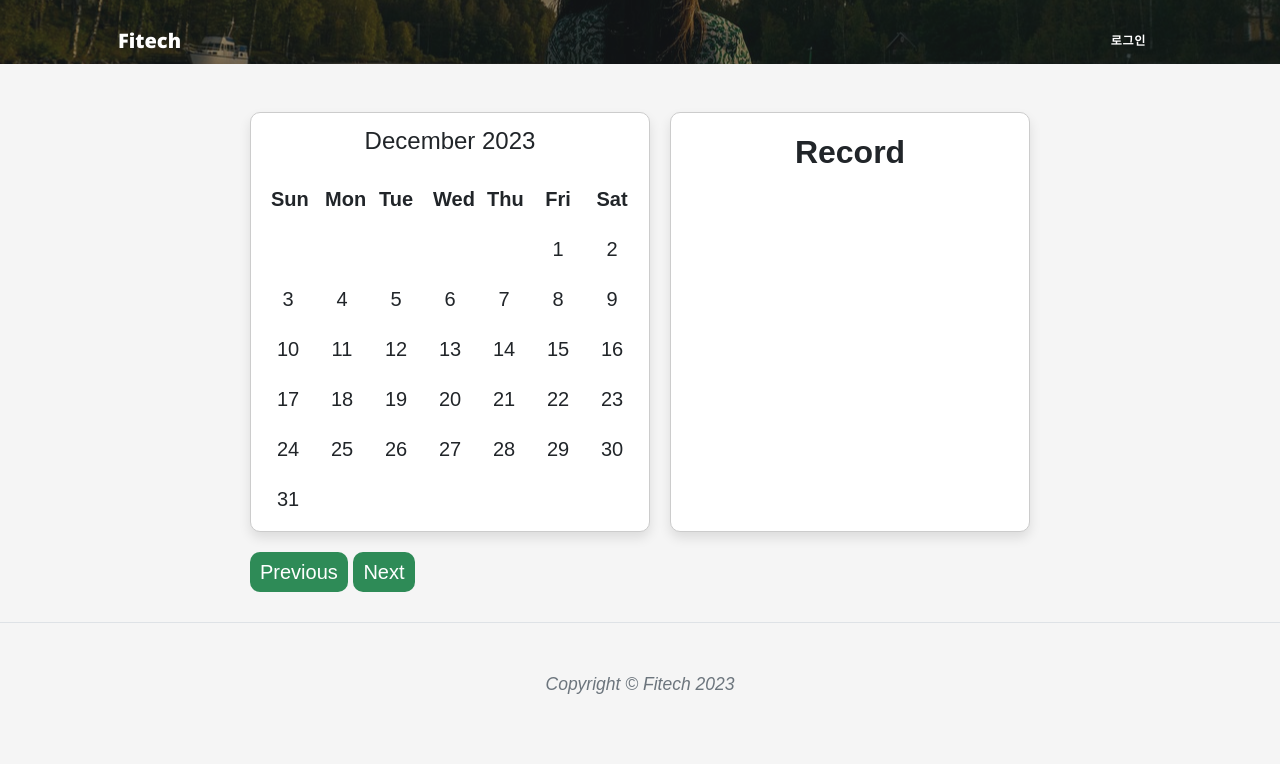
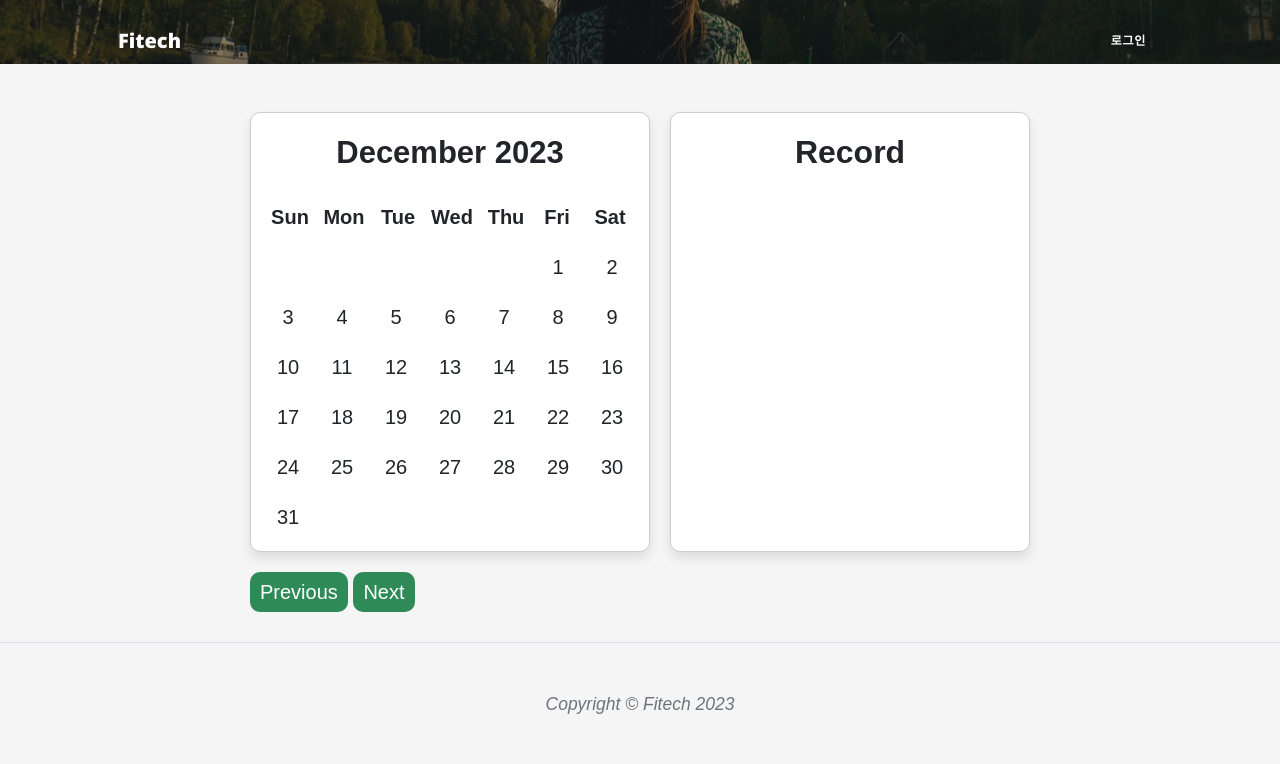
Before and after one commit to yeong1225/fitech, a Python web app: template flask/templates/calendar.html in a window 1280 px wide. Shown: the top 764 px of the page. Run offline with Jinja, Linux system fonts and the light colour scheme; the template is opened without the code that fills it, so the values that code supplies are empty; some libraries are stand-ins or nearby versions; some web fonts are replaced.

Commit message:
calendar

```diff
--- a/flask/templates/calendar.html
+++ b/flask/templates/calendar.html
@@ -21,7 +21,7 @@
 
     html,
     body {
-        font-family: "Century Gothic", CenturyGothic, AppleGothic, sans-serif;
+        font-family: 'SUITE-Regular', Arial, sans-serif;
     }
 
     /* 스타일을 추가하여 달력을 꾸미세요 */
@@ -58,16 +58,18 @@
         box-sizing: border-box;
         /*box-shadow: 0px 0px 2px rgba(0, 0, 0, 0.4);*/
         margin-bottom: 10px;
-        height: 420px;
+        height: 440px;
     }
 
     .header {
-        font-family: 'komika_axisregular', sans-serif;
+        margin-top: 7px;
+        font-family: 'SUITE-Regular', Arial, sans-serif;
         margin-bottom: 15px;
         text-align: center;
+        font-weight: bold;
         /* Center align the text */
         /* Make the text bold */
-        font-size: 24px;
+        font-size: 31px;
         /* Optionally, increase the font size */
         /* Other styling properties like padding, background-color, etc., can be added here */
     }
@@ -84,10 +86,16 @@
     }
 
 
-    .calendar-table th,
-    .calendar-table td {
+
+    .calendar-table th {
+        /*여기 요일*/
         text-align: center;
-        padding: 10px;
+        padding-top: 10px;
+        padding-bottom: 10px;
+        padding-right: 1px;
+        /* Reduce the right padding */
+        padding-left: 5px;
+        /* Reduce the left padding */
         /*border: 1px solid #ccc;*/
         border: none;
     }
@@ -113,7 +121,6 @@
         background-color: #2E8B57;
 
         color: white;
-
         border-radius: 50%;
     }
 
@@ -126,7 +133,7 @@
         box-sizing: border-box;
         margin-right: 250px;
         font-family: 'SUITE-Regular', Arial, sans-serif;
-        height: 420px;
+        height: 440px;
     }
 
     #selected-date {
@@ -155,15 +162,41 @@
 
 
     .event-details {
-        margin-top: 10px;
+        margin-top: 22px;
+    }
+
+    .custom-p01 {
+        /*여기 날짜*/
+        transform: translateY(-2px);
+        margin-left: 20px;
+        /*text-align: center;*/
     }
 
     .event-item {
+        /*여기 감정*/
+        margin-top: 19px;
         margin-bottom: 10px;
-        padding: 5px;
+        /*padding: 5px;*/
+        padding-top: 1px;
+        padding-left: 5px;
         border: none;
+        margin-left: 100px;
         /*border: 1px solid #ccc;*/
         /*background-color: #f5f5f5;*/
+        /*text-align: center;*/
+    }
+
+    .event-item p {
+        margin-left: 100px;
+    }
+
+    .event-item br {
+        content: "";
+        display: block;
+        margin-top: 18px;
+        /* Space above the line break */
+        margin-bottom: 10px;
+        /* Space below the line break */
     }
 
     /* 이전/다음 버튼 스타일 */
@@ -189,6 +222,30 @@
     #next:hover {
         background-color: #207244;
     }
+
+    .no-events {
+        /*여기 노이벤트*/
+        color: #888;
+        /* Light grey color */
+        /*text-align: center; /* Center the text */
+        margin-top: 20px;
+        /* Add space at the top */
+        font-style: italic;
+        /* Italicize the text */
+        margin-left: 10px;
+    }
+
+    .thursday {
+        margin-right: 500px;
+    }
+
+    /* Reduce the left padding for "Fri" */
+    .friday {
+        transform: translateX(-3px);
+    }
+    .saturday {
+        transform: translateX(-4px);
+    }
 </style>
 {% endblock %}
 
@@ -201,7 +258,7 @@
     <div id="calendar"></div>
     <div id="event-display">
         <h2 style="font-family: 'SUITE-Regular', Arial, sans-serif;">Record</h2>
-        <div id="event-details"></div>
+        <div id="event-details" class="custom-p01"></div>
     </div>
 </div>
 <div class="calendar-buttons">
@@ -237,6 +294,24 @@
         weekdays.forEach(weekday => {
             const dayCell = document.createElement('th');
             dayCell.textContent = weekday;
+
+            // Add a class for styling the gap
+            if (weekday === 'Thu') {
+                dayCell.classList.add('thursday');
+            } else if (weekday === 'Fri') {
+                dayCell.classList.add('friday');
+            }
+            else if (weekday === 'Mon') {
+                dayCell.classList.add('monday');
+            } else if (weekday === 'Tue') {
+                dayCell.classList.add('tuesday');
+            } else if (weekday === 'Wed') {
+                dayCell.classList.add('wednesday');
+            } else if (weekday === 'Sat') {
+                dayCell.classList.add('saturday');
+            } else if (weekday === 'Sun') {
+                dayCell.classList.add('sunday');
+            }
             weekdayRow.appendChild(dayCell);
         });
         table.appendChild(weekdayRow);
@@ -446,6 +521,7 @@
         } else {
             const noEventsMessage = document.createElement('p');
             noEventsMessage.textContent = 'No events for this date.';
+            noEventsMessage.classList.add('no-events');
             eventDetailsContainer.appendChild(noEventsMessage);
         }
     }
```
